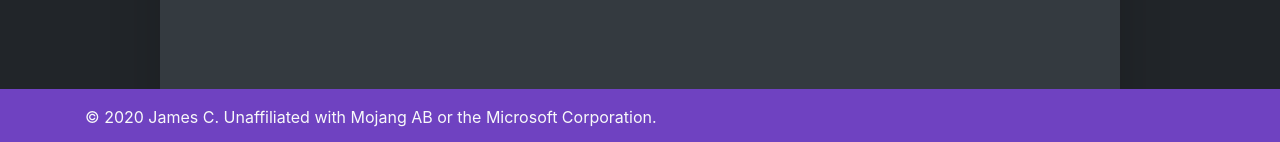
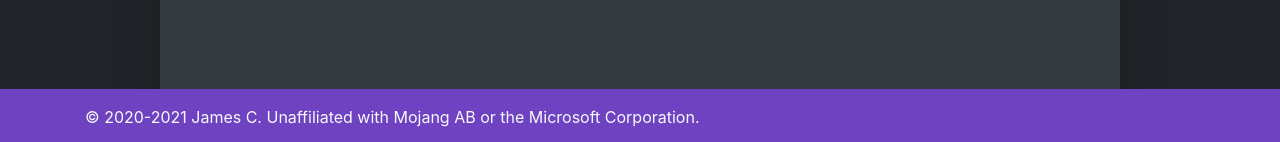
Before and after one commit to JamesMCo/toolets, a Jekyll site: the page built from index.html, in a window 1280 px wide. Shown: the part 755-897 px from the top of the page. Built offline with Jekyll 4.4.1, drawn with Linux system fonts in a browser that asks for light colours.

Commit message:
Update copyright years

```diff
--- a/_layouts/default.html
+++ b/_layouts/default.html
@@ -28,7 +28,7 @@
 
         <footer>
             <div class="container">
-                <span class="text-light">&copy; 2020 <a href="https://mrjamesco.uk" class="text-light">James C.</a> Unaffiliated with Mojang AB or the Microsoft Corporation.</span>
+                <span class="text-light">&copy; 2020-2021 <a href="https://mrjamesco.uk" class="text-light">James C.</a> Unaffiliated with Mojang AB or the Microsoft Corporation.</span>
             </div>
         </footer>
 
```
